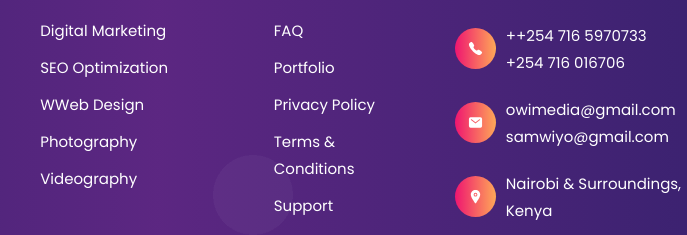
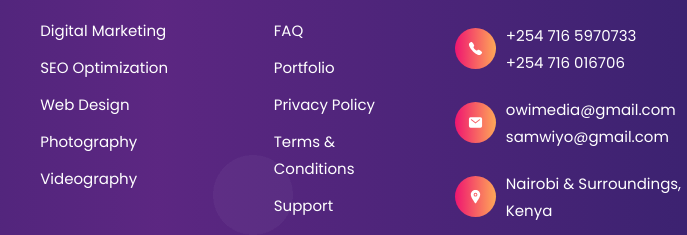
Before and after one commit to JOHNINDAKWA/owidigital, a plain HTML site: page index.html in a window 1280 px wide. Shown: the part 5543-5778 px from the top of the page, 508-1195 px from the left. Drawn offline with nearby package versions, Linux system fonts and the light colour scheme.

Commit message:
Update index.html

```diff
--- a/index.html
+++ b/index.html
@@ -974,7 +974,7 @@
             </li>
 
             <li>
-              <a href="web.html" class="footer-link">WWeb Design</a>
+              <a href="web.html" class="footer-link">Web Design</a>
             </li>
 
             <li>
@@ -1024,7 +1024,7 @@
 
               <div>
                 <a href="tel:+254 716 597073" class="footer-item-link"
-                  >++254 716 5970733</a
+                  >+254 716 5970733</a
                 >
                 <a href="tel:++254 716 016706" class="footer-item-link"
                   >+254 716 016706</a
```
